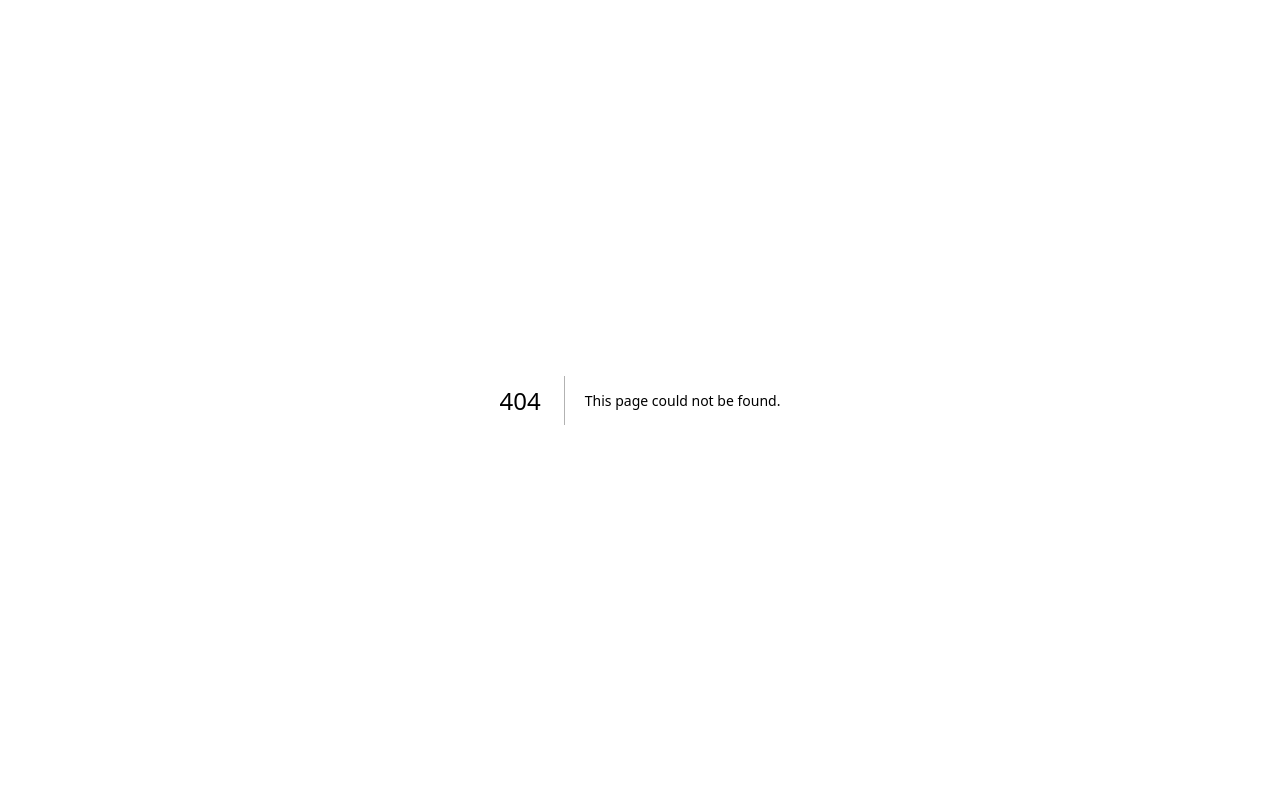
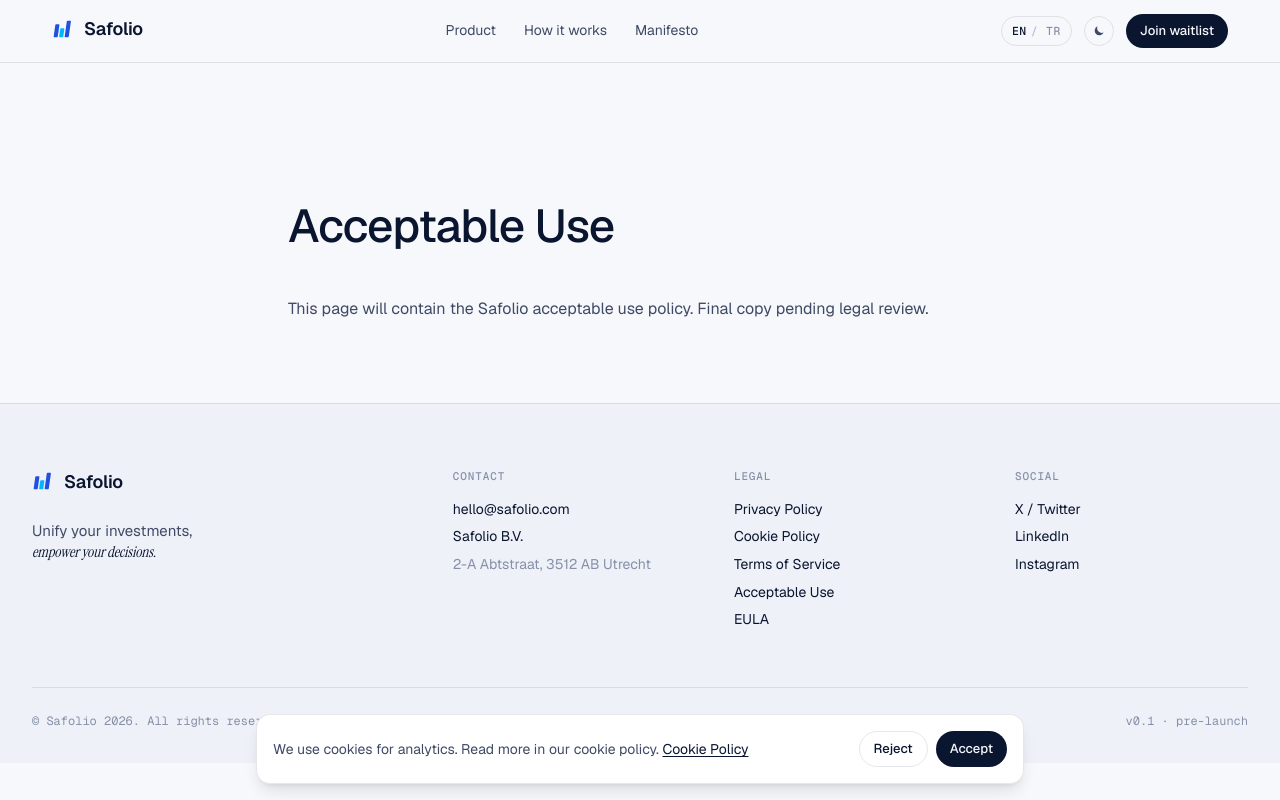
Before and after one commit to Safolio/safolio-web, a Next.js app: page /en/acceptable-use-policy in a window 1280 px wide. Before the commit this address had no page. Built offline with nearby package versions, Linux system fonts and the light colour scheme.

Commit message:
feat(legal): restore acceptable-use-policy route, sync sitemap + e2e tests, address update

```diff
--- /dev/null
+++ b/app/[locale]/acceptable-use-policy/page.tsx
@@ -0,0 +1,24 @@
+import type { Metadata } from "next";
+import { setRequestLocale, getTranslations } from "next-intl/server";
+import { LegalLayout } from "@/components/legal-layout";
+
+export async function generateMetadata({
+  params,
+}: {
+  params: Promise<{ locale: string }>;
+}): Promise<Metadata> {
+  const { locale } = await params;
+  const t = await getTranslations({ locale, namespace: "Footer" });
+  return { title: `${t("legal4")} — Safolio` };
+}
+
+export default async function Page({ params }: { params: Promise<{ locale: string }> }) {
+  const { locale } = await params;
+  setRequestLocale(locale);
+  const t = await getTranslations({ locale, namespace: "Footer" });
+  return (
+    <LegalLayout title={t("legal4")}>
+      <p>This page will contain the Safolio acceptable use policy. Final copy pending legal review.</p>
+    </LegalLayout>
+  );
+}
--- a/app/sitemap.ts
+++ b/app/sitemap.ts
@@ -6,6 +6,7 @@ const ROUTES = [
   "/privacy-policy",
   "/cookie-policy",
   "/terms-and-conditions",
+  "/acceptable-use-policy",
   "/eula",
 ];
 
--- a/components/sections/footer.tsx
+++ b/components/sections/footer.tsx
@@ -49,9 +49,14 @@ export function Footer() {
                 {t("legal3")}
               </Link>
             </div>
+            <div className="mb-1.5 text-[14px] text-ink">
+              <Link className="hover:text-accent" href="/acceptable-use-policy">
+                {t("legal4")}
+              </Link>
+            </div>
             <div className="text-[14px] text-ink">
               <Link className="hover:text-accent" href="/eula">
-                {t("legal4")}
+                {t("legal5")}
               </Link>
             </div>
           </div>
--- a/messages/en.json
+++ b/messages/en.json
@@ -86,12 +86,13 @@
     "tag_b": "empower your decisions.",
     "contact": "Contact",
     "company": "Safolio B.V.",
-    "address": "Vinkenburgstraat 2 A, 3512AB Utrecht",
+    "address": "2-A Abtstraat, 3512 AB Utrecht",
     "legal": "Legal",
-    "legal1": "Privacy",
-    "legal2": "Cookies",
-    "legal3": "Terms",
-    "legal4": "EULA",
+    "legal1": "Privacy Policy",
+    "legal2": "Cookie Policy",
+    "legal3": "Terms of Service",
+    "legal4": "Acceptable Use",
+    "legal5": "EULA",
     "social": "Social",
     "social1": "X / Twitter",
     "social2": "LinkedIn",
--- a/messages/tr.json
+++ b/messages/tr.json
@@ -86,12 +86,13 @@
     "tag_b": "kararlarını güçlendir.",
     "contact": "İletişim",
     "company": "Safolio B.V.",
-    "address": "Vinkenburgstraat 2 A, 3512AB Utrecht",
+    "address": "2-A Abtstraat, 3512 AB Utrecht",
     "legal": "Yasal",
-    "legal1": "Gizlilik",
-    "legal2": "Çerezler",
-    "legal3": "Koşullar",
-    "legal4": "EULA",
+    "legal1": "Gizlilik Politikası",
+    "legal2": "Çerez Politikası",
+    "legal3": "Kullanım Koşulları",
+    "legal4": "Kabul Edilebilir Kullanım",
+    "legal5": "EULA",
     "social": "Sosyal",
     "social1": "X / Twitter",
     "social2": "LinkedIn",
```
Also changed, not shown: 1 other file (tests, documents, lock files or other folders).
